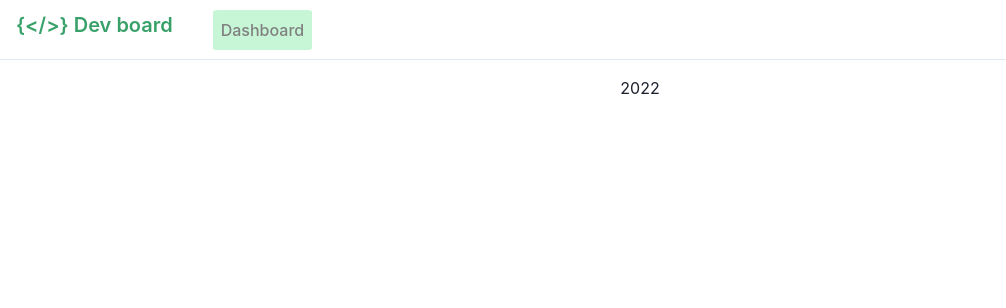
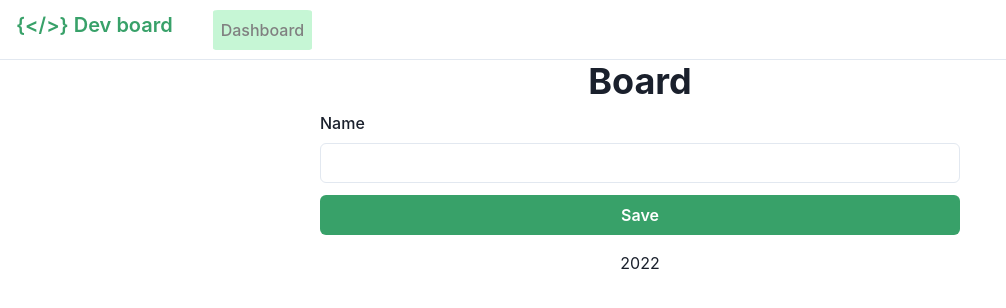
Before and after one commit to goto-eof/dev_board_ts_react, a React (Create React App) app: page /new-board in a window 1280 px wide. Shown: the top 308 px of the page, without its empty margins (0-1006 px from the left). Built offline with nearby package versions, Linux system fonts and the light colour scheme.

Commit message:
feat: new board

```diff
--- a/src/App.tsx
+++ b/src/App.tsx
@@ -2,6 +2,7 @@ import { Box, ChakraProvider, theme } from '@chakra-ui/react';
 import { BrowserRouter, Route, Routes } from 'react-router-dom';
 import Boards from './components/Boards';
 import Footer from './components/Footer';
+import InsertColumnForm from './components/InsertBoardForm';
 import InsertItemForm from './components/InsertItemForm';
 import NavBar from './components/NavBar';
 
@@ -20,6 +21,7 @@ export const App = () => {
           <Routes>
             <Route path="/board" element={<Boards />} />
             <Route path="/new-item/:boardId" element={<InsertItemForm />} />
+            <Route path="/new-board" element={<InsertColumnForm />} />
           </Routes>
           <Footer />
         </Box>
--- a/src/components/Board.tsx
+++ b/src/components/Board.tsx
@@ -1,4 +1,4 @@
-import { EditIcon } from '@chakra-ui/icons';
+import { ChevronDownIcon, EditIcon } from '@chakra-ui/icons';
 import {
   Box,
   SimpleGrid,
@@ -8,6 +8,10 @@ import {
   Text,
   Icon,
   Button,
+  Menu,
+  MenuButton,
+  MenuList,
+  MenuItem,
 } from '@chakra-ui/react';
 import { useEffect, useState } from 'react';
 import { Link } from 'react-router-dom';
@@ -18,6 +22,7 @@ import { ItemI } from '../core/ItemI';
 interface StatsCardProps {
   title: string;
   id: number;
+  deleteColumn: (id: number) => void;
 }
 interface Item {}
 export default function Board(props: StatsCardProps) {
@@ -58,7 +63,26 @@ export default function Board(props: StatsCardProps) {
             w={'full'}
           >
             <Icon as={EditIcon} mr={2} />
-            {props.title}
+            {props.title}{' '}
+            <Menu>
+              {() => (
+                <>
+                  <MenuButton>
+                    <Icon as={ChevronDownIcon} />
+                  </MenuButton>
+                  <MenuList>
+                    {/* <MenuItem onClick={() => alert('test')}>Edit</MenuItem> */}
+                    <MenuItem
+                      onClick={() => {
+                        props.deleteColumn(props.id || -1);
+                      }}
+                    >
+                      Delete
+                    </MenuItem>
+                  </MenuList>
+                </>
+              )}
+            </Menu>
           </Text>
           <Stack direction={'row'} align={'center'} justify={'center'}>
             <SimpleGrid columns={{ base: 1, md: 1 }} spacing={1}>
--- a/src/components/Boards.tsx
+++ b/src/components/Boards.tsx
@@ -1,8 +1,9 @@
-import { Box, HStack } from '@chakra-ui/react';
+import { Box, Button, HStack } from '@chakra-ui/react';
 import { FC, useEffect, useState } from 'react';
 import GenericService from '../service/GenerciService';
 import Board from './Board';
 import { Column } from '../core/Column';
+import { Link, useNavigate } from 'react-router-dom';
 
 interface ColumnsProps {}
 
@@ -14,15 +15,26 @@ export const Columns: FC<ColumnsProps> = () => {
       setColumns(columns.data)
     );
   }, []);
+
+  const deleteColumn = (id: number) => {
+    GenericService.delete('column', id).then((result: any) => {
+      console.log(result);
+      if (!result.isError) {
+        setColumns(columns?.filter((column: any) => column.id !== id));
+      }
+    });
+  };
+
   return (
     <div className="Columns">
-      <Boards columns={columns} />
+      <Boards deleteColumn={deleteColumn} columns={columns} />
     </div>
   );
 };
 
 interface BoardProps {
   columns?: Array<Column>;
+  deleteColumn: (id: number) => void;
 }
 
 function Boards(props: BoardProps) {
@@ -37,9 +49,21 @@ function Boards(props: BoardProps) {
         h={'80vh'}
       >
         {props.columns?.map((item) => (
-          <Board id={item.id} key={item.id} title={item.name} />
+          <Board
+            deleteColumn={props.deleteColumn}
+            id={item.id}
+            key={item.id}
+            title={item.name}
+          />
         ))}
         {!props.columns && <h3>Unable to reach server</h3>}
+        {props.columns && (
+          <Link to={'/new-board'}>
+            <Button bg={'green.400'} color={'white'}>
+              + Board
+            </Button>
+          </Link>
+        )}
       </HStack>
     </Box>
   );
--- /dev/null
+++ b/src/components/InsertBoardForm.tsx
@@ -0,0 +1,83 @@
+import {
+  Center,
+  FormControl,
+  FormHelperText,
+  FormLabel,
+  Input,
+  VStack,
+  Heading,
+  Button,
+} from '@chakra-ui/react';
+import { useState } from 'react';
+import { useNavigate } from 'react-router-dom';
+import GenericService from '../service/GenerciService';
+import { ColumnI } from '../core/ColumnI';
+
+export default function InsertColumnForm() {
+  const [states, setStates] = useState({
+    name: '',
+    error: new Map<string, boolean>(),
+    isInvalid: false,
+  });
+
+  const navigate = useNavigate();
+
+  const handleInputChange = (e: any) => {
+    console.log(e.target.value);
+    setStates({
+      ...states,
+      [e.target.name]: e.target.value,
+    });
+  };
+
+  interface ErrorsProps {
+    fieldName: string;
+  }
+  function Errors({ fieldName }: ErrorsProps) {
+    return states.isInvalid && hasError(fieldName) ? (
+      <FormHelperText>Invalid {fieldName}</FormHelperText>
+    ) : (
+      <></>
+    );
+  }
+
+  const hasError = (field: string) => {
+    return !!states.error.get(field);
+  };
+
+  const save = (e: any) => {
+    e.preventDefault();
+    console.log(e.target);
+
+    GenericService.create<ColumnI>('column', {
+      name: e.target.elements.name.value,
+    }).then((response) => {
+      console.log(response);
+      navigate('/board');
+    });
+  };
+
+  return (
+    <Center>
+      <VStack w="full" width={'50%'}>
+        <Heading>Board</Heading>
+        <form onSubmit={save} style={{ width: '100%' }}>
+          <FormControl isInvalid={states.isInvalid} w={'100%'}>
+            <FormLabel>Name</FormLabel>
+            <Input
+              type="text"
+              value={states.name}
+              name="name"
+              onChange={handleInputChange}
+            />
+            <Errors fieldName={'name'} />
+
+            <Button type="submit" mt={3} w={'100%'} colorScheme="green">
+              Save
+            </Button>
+          </FormControl>
+        </form>
+      </VStack>
+    </Center>
+  );
+}
--- a/src/components/InsertItemForm.tsx
+++ b/src/components/InsertItemForm.tsx
@@ -79,8 +79,8 @@ export default function InsertItemForm() {
       status: e.target.elements.status.value,
     }).then((response) => {
       console.log(response);
+      navigate('/board');
     });
-    navigate('/board');
   };
 
   return (
--- /dev/null
+++ b/src/core/ColumnI.ts
@@ -0,0 +1,4 @@
+export interface ColumnI {
+  id?: number;
+  name: string;
+}
```
